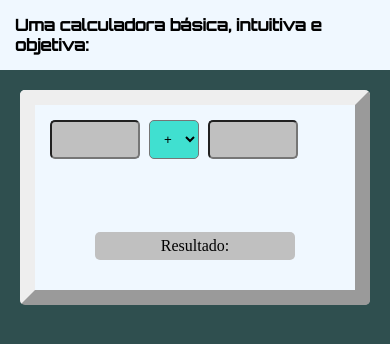
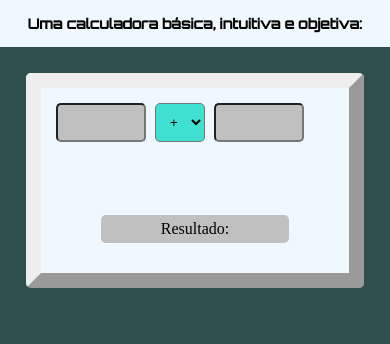
Before and after one commit to oilucassoares/calculadora.github.io, a plain HTML site: page index.html in a window 390 px wide. Drawn offline with Linux system fonts and the light colour scheme.

Commit message:
CSS
Código Atualizado

```diff
--- a/style.css
+++ b/style.css
@@ -26,11 +26,11 @@ h2{
     font-family: 'Bebas Neue', cursive;
     font-family: 'Noto Sans', sans-serif;
     font-family: 'Orbitron', sans-serif;
-    font-size: smaller;
+    font-size: 20px;
 }
 
 .principal{
-    width: 300px;
+    width: 320px;
     padding: 10px;
     background-color: aliceblue;
     border-radius: 5px;
@@ -61,15 +61,11 @@ input{
 @media screen and (max-width: 480px) {
     .geral{
         width: 100%;
-        padding: 20px;
+        padding: 26px;
     }
-}
-@media screen and (max-width: 480px) {
     h2{
-        font-size: 16px;
+        font-size: 13.9px;
     }
-}
-@media screen and (max-width: 480px) {
     .principal{
         width: 100%;
     }
```
